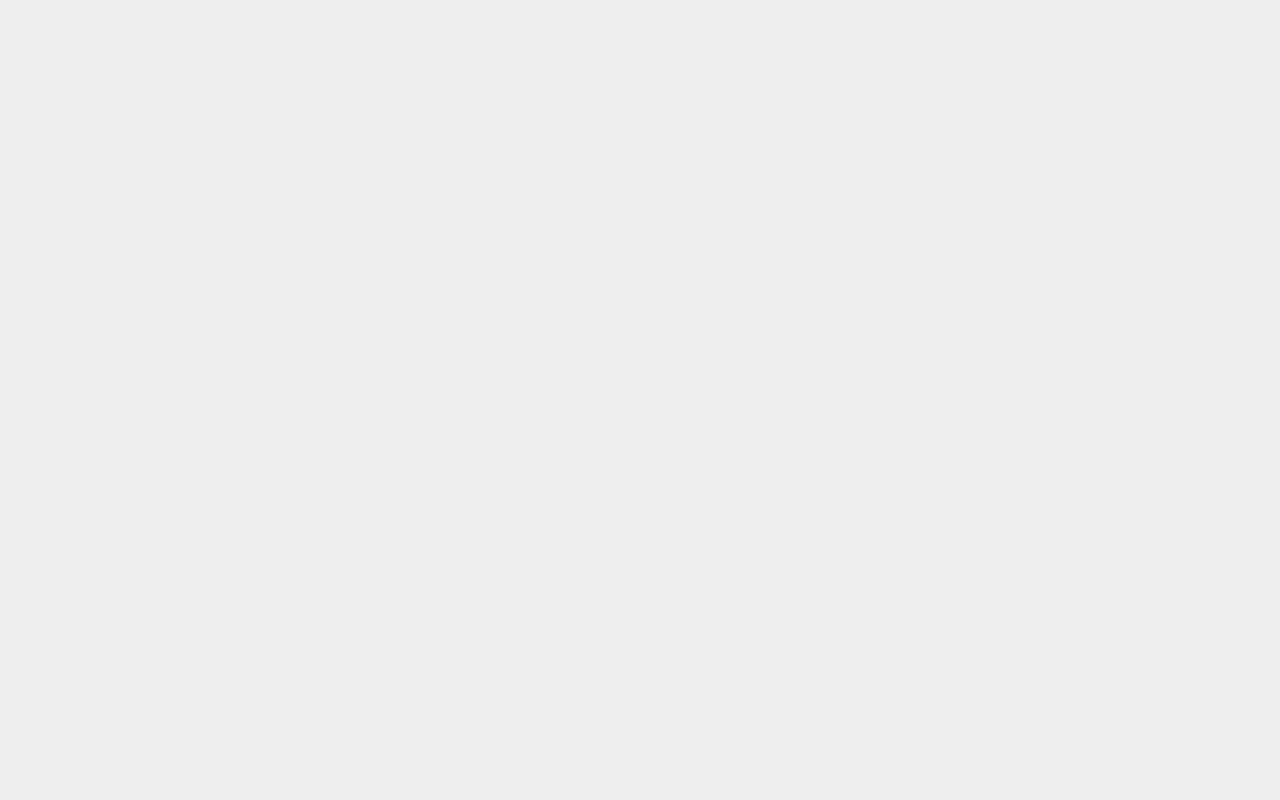
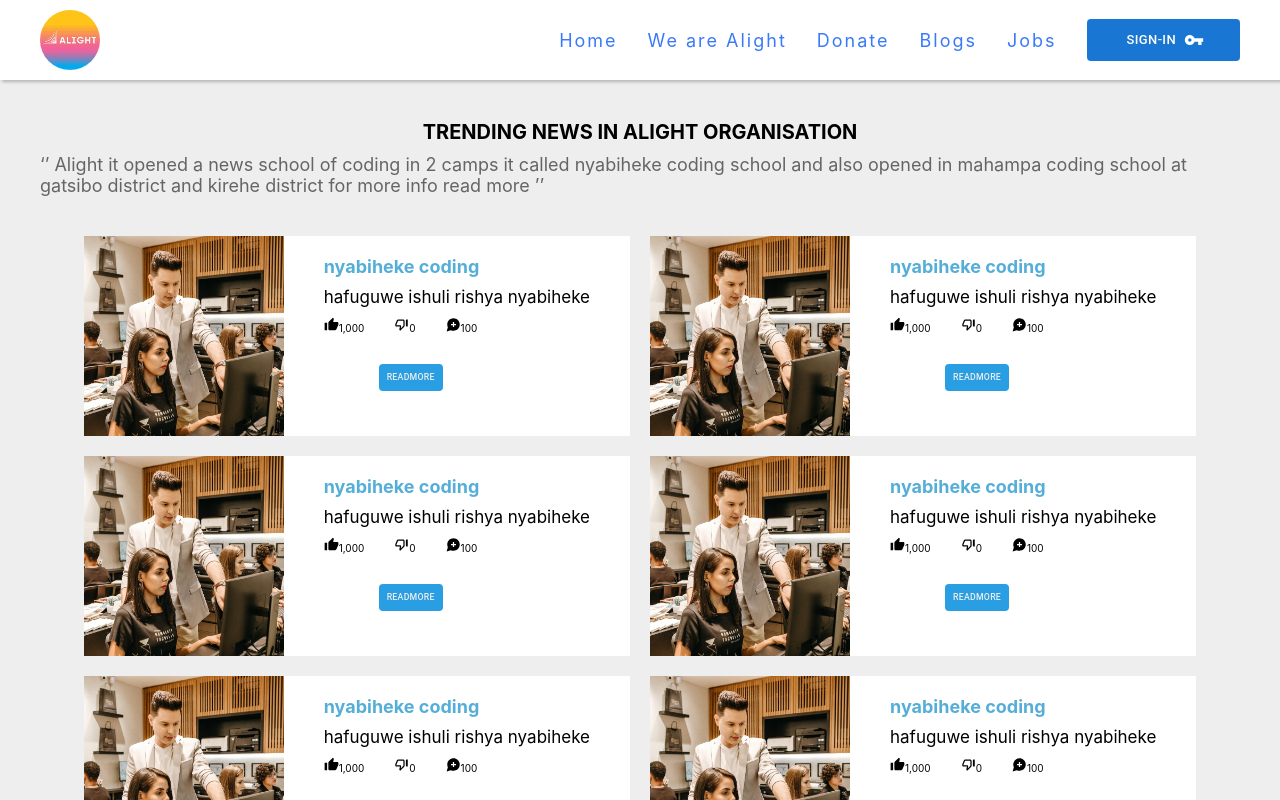
Before and after one commit to KAYITARES/alight-rwanda-fn, a React (Create React App) app in the folder alight/: page /Blog in a window 1280 px wide. Before the commit this address had no page. Shown: the top 800 px of the page. Built offline with nearby package versions, Linux system fonts and the light colour scheme.

Commit message:
testimonial

```diff
--- a/alight/src/App.js
+++ b/alight/src/App.js
@@ -6,6 +6,8 @@
 import SignUp from './components/sign-Up';
 import Tearm from './pages/ourterm';
 import Abouts from './pages/aboutus';
+import Blog from './pages/blogsp';
+import Testimonials from './pages/testimonials';
 
 function App() {
   return (
@@ -16,6 +18,8 @@
         <Route path='/team' element = {<Tearm/>}></Route>
         <Route path='/signUp' element = {<SignUp/>}></Route>
         <Route path='/About' element = {<Abouts/>}></Route>
+        <Route path='/Blog' element = {<Blog/>}></Route>
+        <Route path='/testimonial' element = {<Testimonials/>}></Route>
       </Routes>
     </Router>
   </>
--- /dev/null
+++ b/alight/src/components/blogs.jsx
@@ -0,0 +1,34 @@
+import React from "react";
+import dodo from '../assets/education.jpeg'
+import { Button } from "@mui/material";
+import ThumbUpIcon from '@mui/icons-material/ThumbUp';
+import ThumbDownOffAltIcon from '@mui/icons-material/ThumbDownOffAlt';
+import MapsUgcIcon from '@mui/icons-material/MapsUgc';
+
+export default function Blogs(props){
+    return (
+        <>
+
+          <div className="blog-container">
+          <div className="blog">
+            <div className="blog-image">
+                <img src={dodo} alt="blog"/>
+            </div>
+            <div className="blog-text">
+                <h1 className="title">{props.title}</h1>
+                <p className="desc">{props.desc}</p>
+                <div className="icon">
+                <span><ThumbUpIcon/>1,000</span>
+                <span><ThumbDownOffAltIcon/>0</span>
+                <span><MapsUgcIcon/>100</span>
+                </div>
+               <div className="blog-btn">
+                    <Button>readmore</Button>
+               </div>
+            </div>
+          </div>
+
+          </div>
+        </>
+    )
+}
--- a/alight/src/components/navbar.jsx
+++ b/alight/src/components/navbar.jsx
@@ -41,25 +41,8 @@
                     <ul className={isMobile?'openNav':'navlinks'}
                     onClick={()=>setIsMobile(false)}
                     >
-                        <li className="drop">
-                        <a href="/" className="link">Our Work</a>
-                        <ul className="dropdown">
-                        <li className="drop1">
-                        <a href="/" className="link drops">Sector</a>
-                        <ul className="dropdown1">
-                        <li><a href="/" className="link drops">Education</a></li>
-                        <li><a href="/" className="link drops">Health</a></li>
-                        <li><a href="/" className="link drops">Protection</a></li>
-                        <li><a href="/" className="link drops">Nutrion</a></li>
-                        <li><a href="/" className="link drops">family Planning</a></li>
-                        </ul>
-                        </li>
-                        <li><a href="/" className="link drops">NyabihekeCamp</a></li>
-                        <li><a href="/" className="link drops">MahamaCamp</a></li>
-                        <li><a href="/" className="link drops">KigemeCamp</a></li>
-                        </ul>
-                        </li>
-                        <li><a href="/" className="link">Platform</a></li>
+
+                        <li><a href="/" className="link">Home</a></li>
                         <li className="drop">
 
                         <a href="/" className="link">We are Alight</a>
--- /dev/null
+++ b/alight/src/components/testimonial.jsx
@@ -0,0 +1,27 @@
+import React from "react";
+import bad from '../assets/bad.jpg'
+import ReadMore from "./readmore";
+
+export default function Testmonial(){
+    const longText = 'Alight it opened a news school of coding in 2 camps it called nyabiheke coding school and also opened in'
+    return(
+        <>
+             <div className="test-container">
+          <div className="test">
+            <div className="test-image">
+                <img src={bad} alt="test"/>
+            </div>
+            <div className="test-text">
+
+        <ReadMore text ={longText} maxLength={50}/>
+                <h1 className="title">name</h1>
+                <p className="desc">position</p>
+
+
+            </div>
+          </div>
+
+          </div>
+        </>
+    )
+}
--- /dev/null
+++ b/alight/src/pages/blogsp.jsx
@@ -0,0 +1,33 @@
+import React from "react";
+import Blogs from "../components/blogs";
+import NavBar from "../components/navbar";
+import Footer from "../components/footer";
+
+
+export default function Blog(){
+return (
+    <>
+    <NavBar/>
+    <div className="blogs-all">
+    <div className="blogs-head">
+    <h1>TRENDING NEWS IN ALIGHT ORGANISATION</h1>
+    <p>‘’ Alight it opened a news school of coding in 2 camps
+it called nyabiheke coding school and also opened in
+mahampa coding school at gatsibo district and kirehe
+district for more info read more ’’</p>
+    </div>
+
+    <div className="blogs">
+        <Blogs title = 'nyabiheke coding' desc = 'hafuguwe ishuli rishya nyabiheke'/>
+        <Blogs title = 'nyabiheke coding' desc = 'hafuguwe ishuli rishya nyabiheke'/>
+        <Blogs title = 'nyabiheke coding' desc = 'hafuguwe ishuli rishya nyabiheke'/>
+        <Blogs title = 'nyabiheke coding' desc = 'hafuguwe ishuli rishya nyabiheke'/>
+        <Blogs title = 'nyabiheke coding' desc = 'hafuguwe ishuli rishya nyabiheke'/>
+        <Blogs title = 'nyabiheke coding' desc = 'hafuguwe ishuli rishya nyabiheke'/>
+    </div>
+    </div>
+
+        <Footer/>
+    </>
+)
+}
--- /dev/null
+++ b/alight/src/pages/testimonials.jsx
@@ -0,0 +1,29 @@
+import React from "react";
+import Testmonial from "../components/testimonial";
+import NavBar from "../components/navbar";
+import Footer from "../components/footer";
+
+
+
+export default function Testimonials(){
+    return (
+        <>
+        <NavBar/>
+        <div className="texas">
+        <div className="tes">
+        <h1>TESTIMONIALS</h1>
+        <p>Alight’s annual report outlines the organization’s activities throughout the preceding year. It is i.</p>
+        </div>
+       <div className="testas">
+       <Testmonial/>
+            <Testmonial/>
+            <Testmonial/>
+            <Testmonial/>
+            <Testmonial/>
+       </div>
+
+        </div>
+            <Footer/>
+        </>
+    )
+}
--- /dev/null
+++ b/alight/src/sass/component/blog.scss
@@ -0,0 +1,74 @@
+.blogs-all{
+    padding: 2rem;
+}
+
+.blog{
+display: flex;
+    background-color: rgb(255, 255, 255);
+    width: 100%;
+    height: 200px;
+
+    .blog-image{
+        width: 200px;
+        height: 200px;
+
+        img{
+            width: 100%;
+            object-fit: cover;
+            height: 100%;
+        }
+    }
+    .blog-text{
+            .icon{
+                display: flex;
+               gap: 3rem;
+            }
+
+       padding: 2rem 4rem;
+       .desc{
+        font-size: 1.7rem;
+        padding-bottom: 1rem;
+       }
+       .title{
+        font-size: 1.8rem;
+        padding-bottom: 1rem;
+        font-weight: 700;
+        color: rgb(85, 174, 216);
+       }
+    }
+    .blog-btn{
+        margin: auto 25px;
+        padding: 3rem;
+       Button{
+        background-color: rgb(41, 158, 226);
+        color: #eee
+       }
+    }
+}
+.blogs{
+   @include flex(center,center,2rem);
+   padding: 2rem;
+   flex-wrap: wrap
+//    flex-direction:column;
+}
+.blogs-head{
+    @include flex(center,center,1rem);
+    flex-direction: column;
+    padding: 2rem;
+
+    p{
+        font-size: 1.8rem;
+        color:#00000093 ;
+    }
+}
+@media screen and (max-width:469px) {
+    .blog{
+
+        display: flex;
+        flex-direction: column;
+        height: auto;
+       .blog-image{
+        width: 100%;
+       }
+    }
+}
--- /dev/null
+++ b/alight/src/sass/component/testal.scss
@@ -0,0 +1,70 @@
+.test{
+    background-color: rgb(255, 255, 255);
+    width: 400px;
+    box-shadow: 2px 2px 2px rgba(0, 0, 0, 0.26);
+    // padding: 1rem;
+    border-radius: 2rem;
+@include flex(center,center,4rem);
+    .test-image{
+        width: 200px;
+        height: 200px;
+
+        img{
+            width: 100%;
+            height: 100%;
+            object-fit: cover;
+
+        }
+    }
+    p{
+        font-size: 1.7rem;
+        color: rgba(0, 0, 0, 0.726);
+        letter-spacing: .1rem;
+
+    }
+    h1{
+        color: #3A7AF8;
+        padding: 2rem 0;
+        letter-spacing: .1rem;
+    }
+}
+@media screen and (max-width:891px) {
+    .test{
+        width: 100%;
+    }
+}
+@media screen and (max-width:329px) {
+    .test{
+        width: 100%;
+        @include flex(center,center,4rem);
+        flex-direction: column;
+
+        .test-image{
+            width: 100%;
+        }
+    }
+}
+.testas{
+
+    @include flex(center,center,2rem);
+    flex-wrap: wrap;
+    padding: 1rem;
+
+}
+.texas{
+    padding: 3rem;
+    .tes{
+        text-align: center;
+        padding-bottom: 1rem;
+        p{
+            font-size: 1.6rem;
+            padding: 1.2rem 0;
+            letter-spacing: .1rem;
+        }
+        h1{
+            font-size: 3rem;
+            font-weight: 900;
+            color: rgba(3, 3, 3, 0.514);
+        }
+    }
+}
--- a/alight/src/sass/main.scss
+++ b/alight/src/sass/main.scss
@@ -14,3 +14,5 @@
 @import 'component/footer.scss';
 @import 'component/signup.scss';
 @import 'component/team.scss';
+@import 'component/blog.scss';
+@import 'component/testal.scss';
```
Also changed, not shown: alight/src/components/about.jsx (+11 -7 lines), alight/src/sass/component/about.scss (+71 -26 lines), alight/src/assets/bestman.jpg (added), 1 other file (tests, documents, lock files or other folders).
